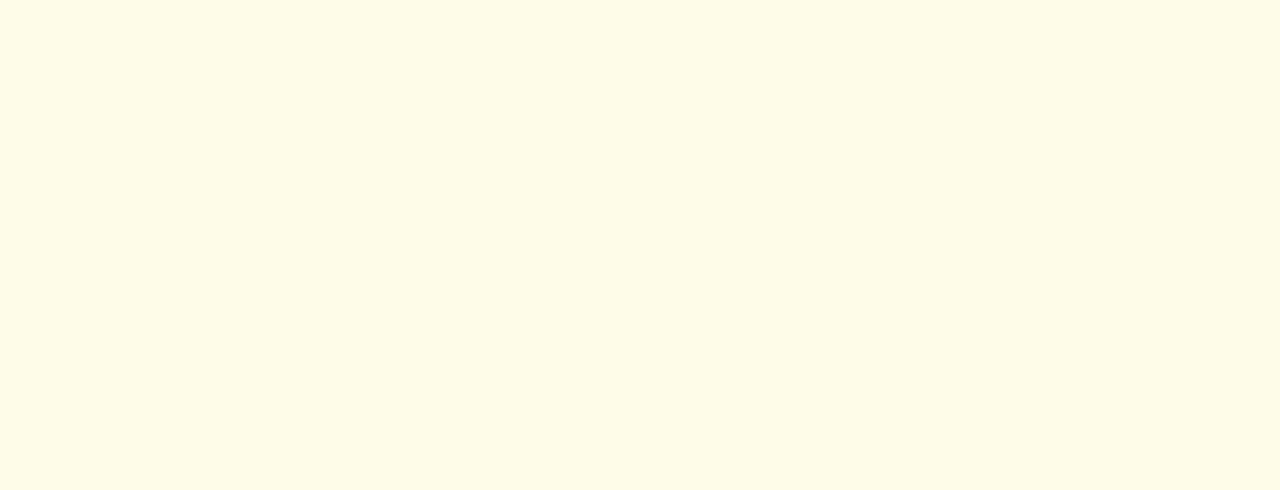
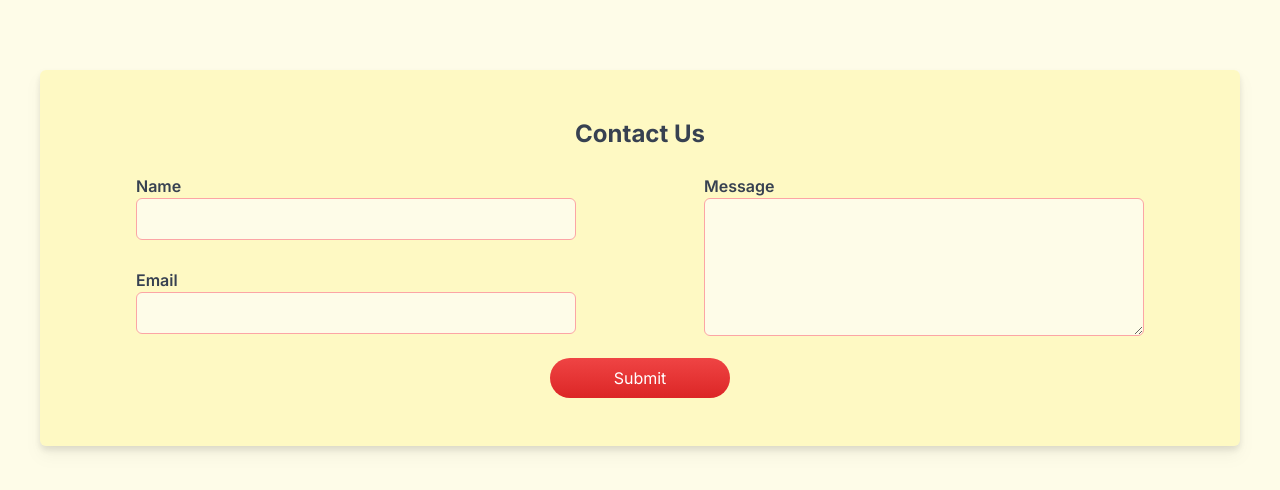
Before and after one commit to gwumaster/frontend-swathi-printers, a Next.js app: page / in a window 1280 px wide. Shown: the part 2322-2812 px from the top of the page. Before the commit the page ends 2392 px from the top, so only its background shows below. Built offline with nearby package versions, Linux system fonts and the light colour scheme.

Commit message:
Added contact us

```diff
--- a/app/page.tsx
+++ b/app/page.tsx
@@ -4,6 +4,7 @@ import { navItems } from "@/lib/data";
 import Hero from "@/components/Hero";
 import AboutUs from "@/components/AboutUs";
 import { CardsGrid } from "@/components/Cards";
+import ContactUs from "@/components/ContactUs";
 
 
 export default function Home() {
@@ -14,6 +15,7 @@ export default function Home() {
         <Hero />
         <AboutUs />
         <CardsGrid />
+        <ContactUs />
       </div>
     </main>
   );
--- /dev/null
+++ b/components/ContactUs.tsx
@@ -0,0 +1,89 @@
+"use client";
+
+
+import React, { useState } from 'react';
+
+const ContactUs = () => {
+  const [formData, setFormData] = useState({
+    name: '',
+    email: '',
+    message: '',
+  });
+
+  const handleChange = (e) => {
+    const { name, value } = e.target;
+    setFormData({ ...formData, [name]: value });
+  };
+
+  const handleSubmit = (e) => {
+    e.preventDefault();
+    // Here you would add code to handle form submission
+    console.log('Form submitted:', formData);
+    setFormData({ name: '', email: '', message: '' });
+  };
+
+  return (
+    <div id="contactus" className="w-full mx-auto mb-20 rounded-md drop-shadow-lg py-12 px-24 bg-yellow-100 text-gray-700">
+      <h2 className="text-2xl font-bold text-center mb-4">Contact Us</h2>
+      <form onSubmit={handleSubmit} className="space-y-4 w-full mt-6">
+        {/* Container for form fields */}
+        <div className="lg:flex lg:justify-around lg:space-x-32">
+          {/* Name and Email Fields */}
+          <div className="w-full lg:w-1/2 space-y-7">
+            <div>
+              <label className="block text-gray-700 font-semibold" htmlFor="name">Name</label>
+              <input
+                type="text"
+                id="name"
+                name="name"
+                value={formData.name}
+                onChange={handleChange}
+                className="w-full p-2 border bg-yellow-50 border-red-300 rounded-md focus:outline-none focus:ring-2 focus:ring-red-500"
+                required
+              />
+            </div>
+            <div>
+              <label className="block text-gray-700 font-semibold" htmlFor="email">Email</label>
+              <input
+                type="email"
+                id="email"
+                name="email"
+                value={formData.email}
+                onChange={handleChange}
+                className="w-full p-2 border bg-yellow-50 border-red-300 rounded-md focus:outline-none focus:ring-2 focus:ring-red-500"
+                required
+              />
+            </div>
+          </div>
+
+          {/* Message Field */}
+          <div className="w-full lg:w-1/2 mt-4 lg:mt-0">
+            <label className="block text-gray-700 font-semibold" htmlFor="message">Message</label>
+            <textarea
+              id="message"
+              name="message"
+              value={formData.message}
+              onChange={handleChange}
+              className="w-full p-2 border bg-yellow-50 border-red-300 rounded-md focus:outline-none focus:ring-2 focus:ring-red-500"
+              rows="5"
+              required
+            />
+          </div>
+        </div>
+
+        {/* Submit Button */}
+        <div className="text-center mt-10">
+          <button
+            type="submit"
+            className="px-16 py-2 rounded-full bg-gradient-to-b from-red-500 to-red-600 text-white focus:ring-2 focus:ring-red-400 hover:shadow-xl transition duration-200"
+          >
+            Submit
+          </button>
+        </div>
+      </form>
+    </div>
+
+  );
+};
+
+export default ContactUs;
```
